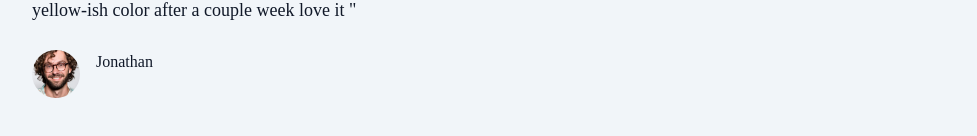
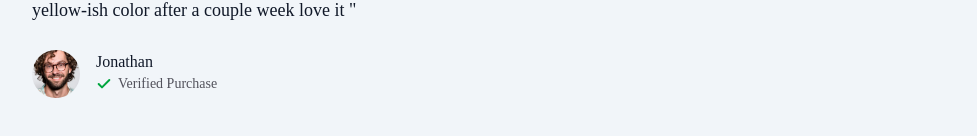
Before and after one commit to danial137/snakeshop, a Next.js app: page / in a window 1280 px wide. Shown: the part 1482-1618 px from the top of the page, without its empty margins (64-1041 px from the left). Built offline with nearby package versions, Linux system fonts and the light colour scheme; no server answers.

Commit message:
feat: enhance reviews section with check icon and updated text color

```diff
--- a/src/app/page.tsx
+++ b/src/app/page.tsx
@@ -109,7 +109,15 @@
 
                 <div className="flex flex-col">
                   <p className="">{t.reviews.user1}</p>
-                  <div className="flex gap-1.5 items-center text-zinc-100"></div>
+                  <div className="flex gap-1.5 items-center text-zinc-600">
+
+
+                    <Check className="h-4 w-4 stroke-[3px] text-green-600" />
+
+                    <p className="text-sm"> Verified Purchase </p>
+
+
+                  </div>
                 </div>
               </div>
             </div>
```
